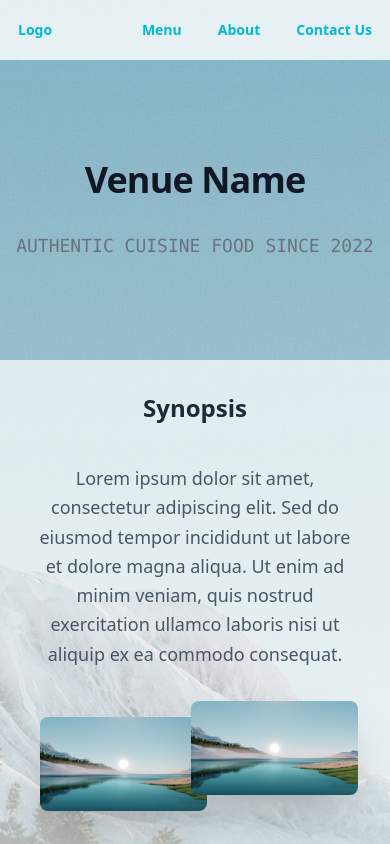
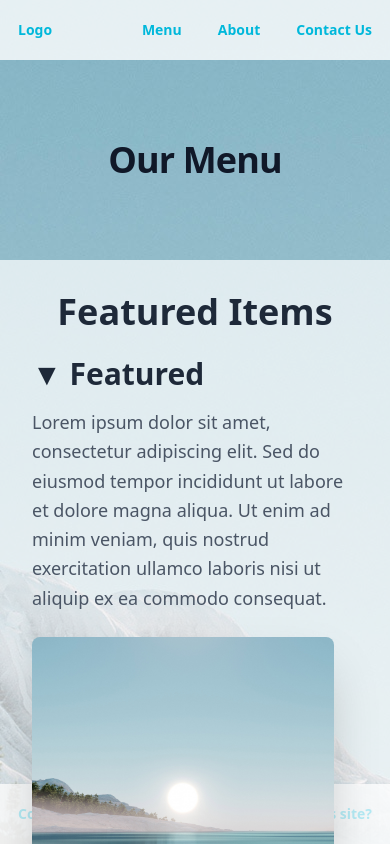
Before and after one commit to restaurantsofontario/mock, a React (Vite) app: page / in a window 390 px wide. Both pictures are taken after a click on the button "Menu". Shown: the top 844 px of the page. Built offline with nearby package versions, Linux system fonts and the light colour scheme.

Commit message:
added new menu tab with transitions

```diff
--- a/src/App.tsx
+++ b/src/App.tsx
@@ -1,11 +1,11 @@
-import { useState } from 'react'
-import Home from './Home/Home'
+import { useState } from 'react';
+import Home from './Home/Home';
 import Header from './Header/Header';
 import Footer from './Footer/Footer';
+import Menu from './Menu/Menu';
 
 function App() {
-  const [activeTab, setActiveTab] = useState('home')
-  setActiveTab;
+  const [activeTab, setActiveTab] = useState('Home');
 
   return (
     <>
@@ -22,17 +22,33 @@ function App() {
           flex
           flex-col
         '>
-          <Header/>
+          <Header setActiveTab={setActiveTab} />
 
-          {/* tabs */}
-          {activeTab === 'home' ? <Home/> : ''}
+          {/* Tabs with fade transition */}
+          <div className="relative flex-grow">
+            <div
+              className={`
+                ${activeTab === 'Home' ? 'opacity-100' : 'opacity-0'}
+                transition-opacity duration-500 absolute inset-0
+              `}
+            >
+              {activeTab === 'Home' && <Home />}
+            </div>
+            <div
+              className={`
+                ${activeTab === 'Menu' ? 'opacity-100' : 'opacity-0'}
+                transition-opacity duration-500 absolute inset-0
+              `}
+            >
+              {activeTab === 'Menu' && <Menu />}
+            </div>
+          </div>
 
-
-          <Footer/>
+          <Footer />
         </div>
       </div>
     </>
-  )
+  );
 }
 
-export default App
+export default App;
--- a/src/Header/Header.tsx
+++ b/src/Header/Header.tsx
@@ -1,4 +1,6 @@
-function Header() {
+type headerProps = { setActiveTab : (tab : any) => void }
+
+function Header({setActiveTab}: headerProps) {
 
   return (
     <>
@@ -16,7 +18,7 @@ function Header() {
         bg-white/80
         lg:rounded-b-3xl
       '>
-        <button type='button' className='
+        <button type='button' onClick={() => setActiveTab('Home')} className='
           inline-flex
           items-center
           justify-center
@@ -24,7 +26,7 @@ function Header() {
           p-2.5
           mr-auto
         '>Logo</button>
-        <button type='button' className='
+        <button type='button' onClick={() => setActiveTab('Menu')} className='
           inline-flex
           items-center
           justify-center
--- a/src/Home/Home.tsx
+++ b/src/Home/Home.tsx
@@ -83,21 +83,20 @@ function Home() {
           '>
             <img
               src={StockBackground}
-              alt="Delicious food"
               className='
+                object-cover
                 w-1/4
                 flex-grow
                 rounded-lg
                 shadow-2xl
-                ml-2
                 -mr-4
                 -mb-4
               '
             />
             <img
               src={StockBackground}
-              alt="Restaurant ambiance"
               className='
+                object-cover
                 w-1/4
                 flex-grow
                 rounded-lg
--- /dev/null
+++ b/src/Menu/Menu.tsx
@@ -0,0 +1,162 @@
+import { useState } from 'react'
+import StockBackground from '/stock-background.jpg'
+import StockMenu from '/stock-menu.webp'
+
+function Menu() {
+  const [activeTab, setActiveTab] = useState('home')
+  activeTab;
+  setActiveTab;
+
+  return (
+    <>
+      {/* title card */}
+      <div className='
+        flex
+        flex-col
+        justify-center
+        items-center
+        min-h-[200px]
+
+      '>
+        <h1 className='
+          text-4xl
+          font-semibold
+          tracking-tight
+          text-balance
+          text-gray-900
+          sm:text-7xl
+        '>
+          Our Menu
+        </h1>
+      </div>
+      {/* Content */}
+      <div className='
+        flex
+        flex-col
+        flex-grow
+        gap-16
+        bg-white/70
+        lg:rounded-t-3xl
+        p-8
+        lg:p-16
+      '>
+        {/* Featured Section */}
+        <div className='
+          flex
+          flex-col
+          items-center
+          gap-6
+        '>
+          <h2 className='
+            text-4xl
+            font-semibold
+            text-gray-800
+            text-nowrap
+          '>
+            Featured Items
+          </h2>
+          <div className='
+            flex
+            flex-col
+            md:flex-row
+            gap-4
+          '>
+            <h3 className='
+              text-3xl
+              font-semibold
+              text-gray-800
+              text-nowrap
+            '>
+              ▼ Featured
+            </h3>
+            <p className='
+              text-gray-600
+              text-lg
+              leading-relaxed
+            '>
+              Lorem ipsum dolor sit amet, consectetur adipiscing elit.
+              Sed do eiusmod tempor incididunt ut labore et dolore magna aliqua.
+              Ut enim ad minim veniam, quis nostrud exercitation ullamco laboris nisi ut aliquip ex ea commodo consequat.
+            </p>
+          </div>
+          <div className='
+            flex
+            gap-4
+            my-70
+          '>
+            <img
+              src={StockBackground}
+              className='
+                object-cover
+                w-1/4
+                h-80
+                flex-grow
+                rounded-lg
+                shadow-2xl
+                -mt-70
+                -mr-[90%]
+              '
+            />
+            <img
+              src={StockBackground}
+              className='
+                object-cover
+                w-1/4
+                h-80
+                flex-grow
+                rounded-lg
+                shadow-2xl
+                -mb-70
+              '
+            />
+          </div>
+          <div className='
+            flex
+            gap-4
+            flex-col-reverse
+            md:flex-row
+          '>
+            <p className='
+              text-gray-600
+              text-lg
+              leading-relaxed
+              text-right
+            '>
+              Lorem ipsum dolor sit amet, consectetur adipiscing elit.
+              Sed do eiusmod tempor incididunt ut labore et dolore magna aliqua.
+              Ut enim ad minim veniam, quis nostrud exercitation ullamco laboris nisi ut aliquip ex ea commodo consequat.
+            </p>
+            <h3 className='
+              text-3xl
+              font-semibold
+              text-gray-800
+              text-nowrap
+              text-right
+            '>
+              Featured ▲
+            </h3>
+          </div>
+        </div>
+
+        {/* Reviews Section */}
+        <div className='
+          flex
+          flex-col
+          items-center
+        '>
+          <h2 className='
+            text-2xl
+            font-semibold
+            text-gray-800
+            mb-4
+          '>
+            Full Menu
+          </h2>
+          <img src={StockMenu}/>
+        </div>
+      </div>
+    </>
+  )
+}
+
+export default Menu
```
Also changed, not shown: public/stock-menu.webp (added).
